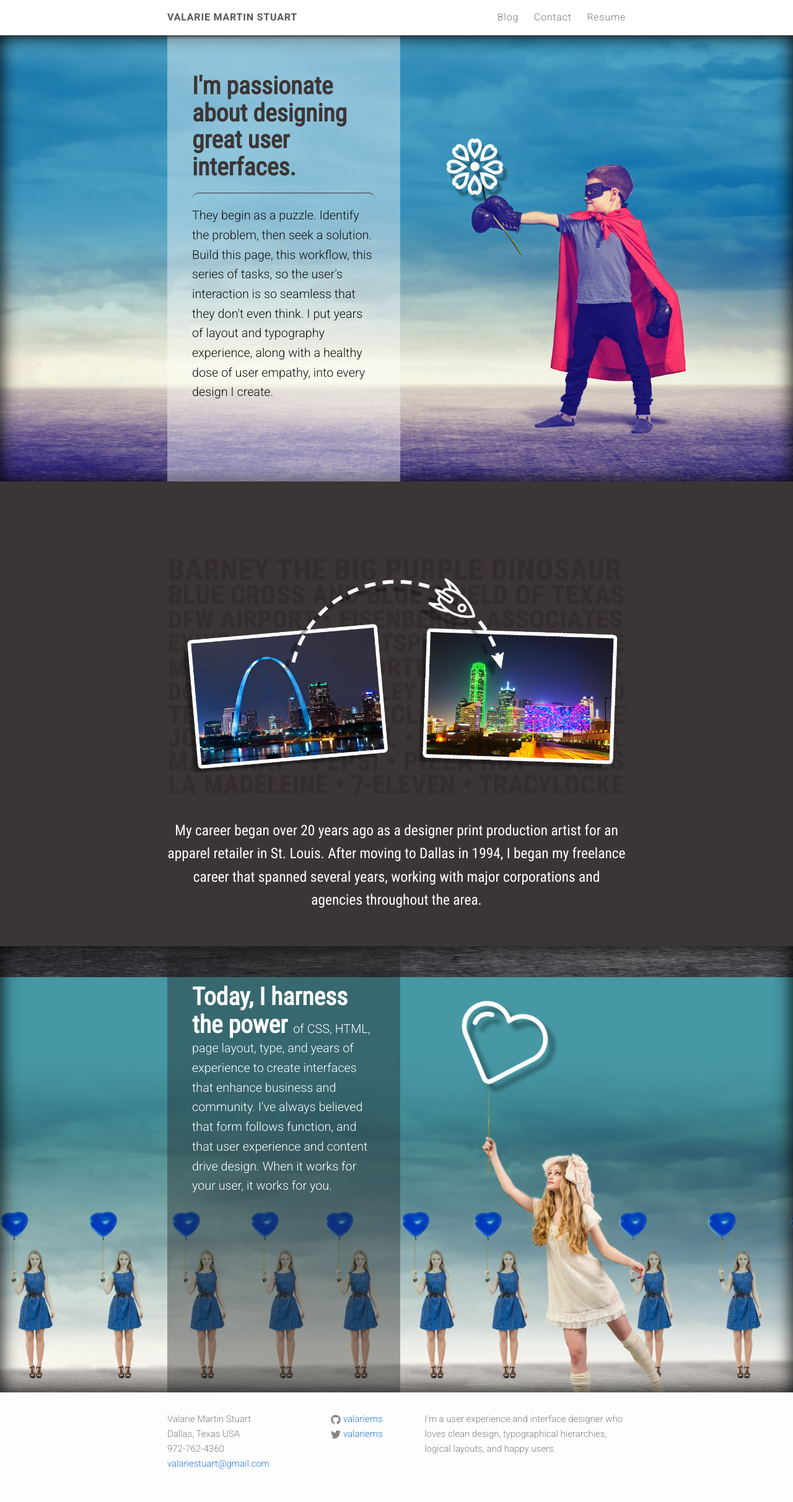
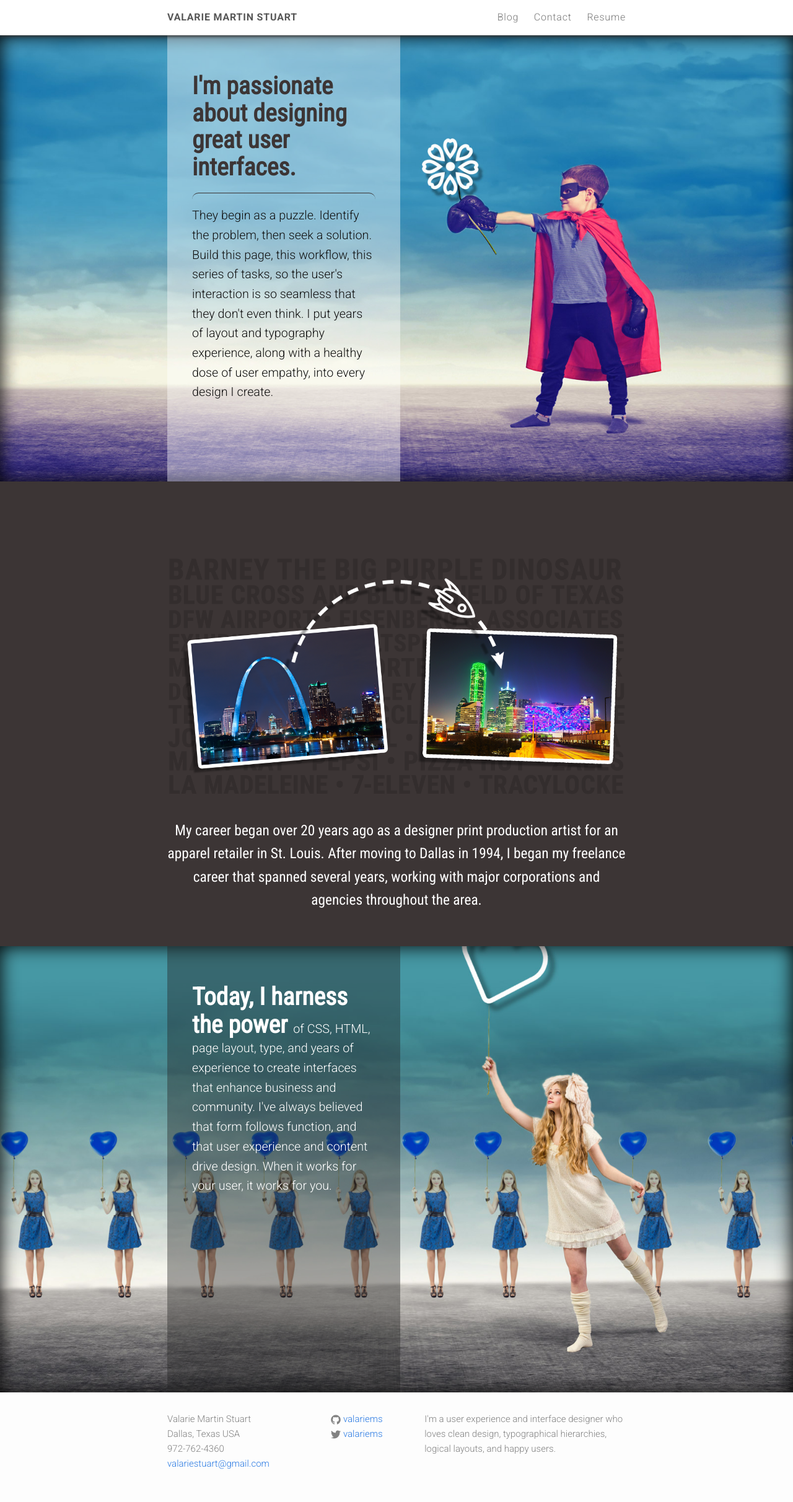
Before and after one commit to valariems/valariems.github.io, a Jekyll site: the page built from index.html, in a window 1280 px wide. Shown: the whole page at 62% size. Built offline with Jekyll 4.4.1, drawn with Linux system fonts in a browser that asks for light colours; nearby versions of some CDN libraries.

Commit message:
Down and dirty responsive fix for home.

```diff
--- a/css/custom.scss
+++ b/css/custom.scss
@@ -223,6 +223,10 @@
   min-height: 600px;
   padding: 60px 40px 60px 40px;
   width: 40%;
+  @media screen and (max-width: 550px) {
+    padding: 40px 20px;
+    width: 70%;
+  }
   .leadin {
     color: #3c3535;
     font-family: 'Roboto Condensed', sans-serif;
@@ -253,6 +257,8 @@
 .intro {
   background-image: url("/assets/images/flower-boy.jpg");
   background-size: cover;
+  background-position: center;
+  background-repeat: no-repeat;
   box-shadow: inset 0 0 30px #000000;
 }
 
@@ -269,6 +275,9 @@
     padding: 30px 0 30px 0;
     text-align: center;
     width: 100%;
+  @media screen and (max-width: 550px) {
+    text-align: left;
+  }
     img {
       margin-bottom: 20px;
     }
@@ -278,8 +287,9 @@
 .conclusion {
   background-image: url("/assets/images/girl-heart.jpg");
   background-size: cover;
+  background-position: center;
   box-shadow: inset 0 0 30px #000000;
-  background-position-y: 50px;
+  background-repeat: no-repeat;
   .story-text {
     background-color: rgba(33, 33, 33, .4);
     color: white;
```
